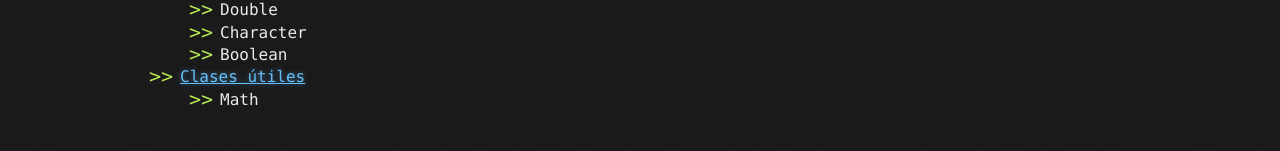
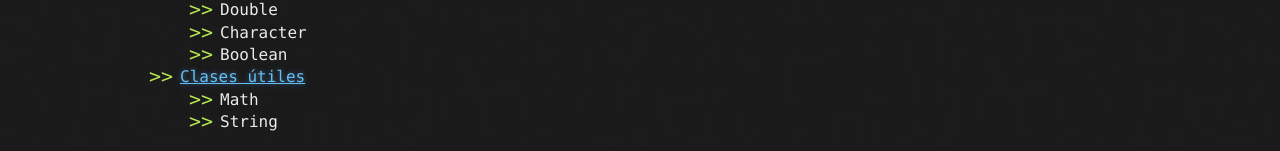
Before and after one commit to javaprincipiantes/javaprincipiantes.github.io, a Jekyll site: the page built from index.md, in a window 1280 px wide. Shown: the part 1691-1842 px from the top of the page. Built offline with Jekyll 4.4.1, drawn with Linux system fonts in a browser that asks for light colours.

Commit message:
Agrego String al menú de clases útiles

```diff
--- a/index.md
+++ b/index.md
@@ -73,3 +73,4 @@ Buenas! En este sitio vas a encontrar una pequeña guía para quienes inicien en
   - Boolean
 - [Clases útiles](./content/clases-utiles.html)
   - Math
+  - String
```
